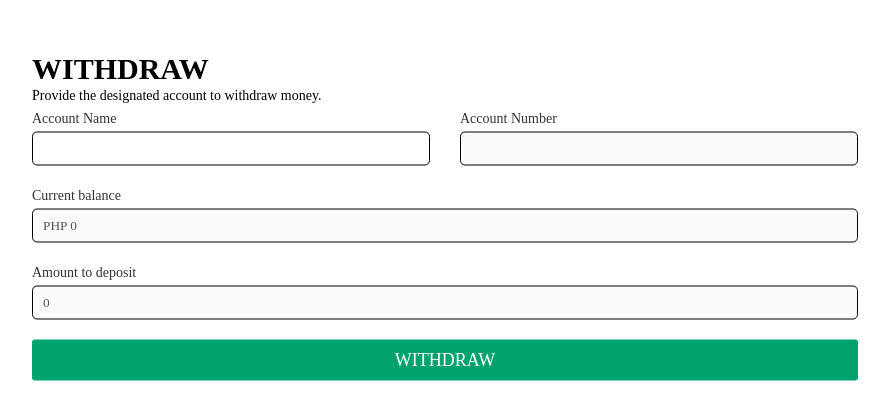
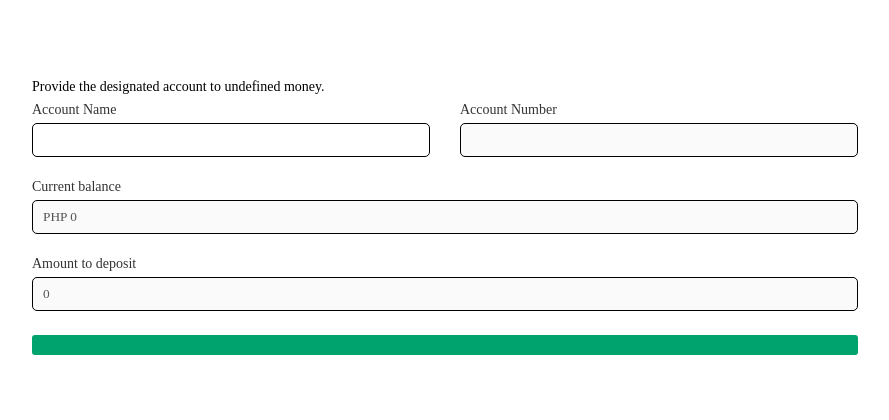
Before and after one commit to jewlmils/banking-app, a React (Vite) app: page / in a window 1280 px wide. Shown: the part 184-604 px from the top of the page, without its empty margins (195-1084 px from the left). Built offline with nearby package versions, Linux system fonts and the light colour scheme; a web font is replaced by a local one.

Commit message:
access transactionType param from route

```diff
--- a/package.json
+++ b/package.json
@@ -14,6 +14,8 @@
     "react-dom": "^18.2.0"
   },
   "devDependencies": {
+    "@rollup/plugin-commonjs": "^25.0.7",
+    "@rollup/plugin-node-resolve": "^15.2.3",
     "@types/react": "^18.2.15",
     "@types/react-dom": "^18.2.7",
     "@vitejs/plugin-react": "^4.0.3",
--- a/src/App.jsx
+++ b/src/App.jsx
@@ -9,9 +9,7 @@ function App() {
   const [count, setCount] = useState(0)
 
   return (
-    <div>
       <TransactPage transactionType="withdraw" />
-    </div>
   )
 }
 
--- a/src/components/TransactPage.jsx
+++ b/src/components/TransactPage.jsx
@@ -1,9 +1,10 @@
 import { useState } from "react";
+import { useParams } from 'react-router-dom';
 
 const TransactPage = (props) => {
 
     const Data = JSON.parse(localStorage.getItem("userData"));
-    const transactionType = props.transactionType;
+    const { transactionType } = useParams();
     const [transactionStatus, setTransactionStatus] = useState({msg: `Provide the designated account to ${transactionType} money.`, style: 'notif'});
     const [accountName, setAccountName] = useState("");
     const [accountNumber, setAccountNumber] = useState("");
@@ -131,30 +132,30 @@ const TransactPage = (props) => {
     return(
         <section id="main-content">
             <form id="form" onSubmit={transact}>
-                <h1 class="page">{transactionType}</h1>
-                <span class={`notif ${transactionStatus.style}`}>{transactionStatus.msg}</span>
-                <div class="row">
-                    <div class="column">
+                <h1 className="page">{transactionType}</h1>
+                <span className={`notif ${transactionStatus.style}`}>{transactionStatus.msg}</span>
+                <div className="row">
+                    <div className="column">
                         <label>Account Name</label>
                         <input
                             type="text"
-                            class="account_name"
+                            className="account_name"
                             name="account_name"
                             onKeyDown={findAccount}
                             onChange={Clear}
                             autoComplete="off"
                             required
                         />
-                        <span class="account_errorNotif" hidden={isAccountNameFound}>
+                        <span className="account_errorNotif" hidden={isAccountNameFound}>
                             No account found. Unable to fetch bank account details.
                         </span>
                     </div>
 
-                    <div class="column">
+                    <div className="column">
                         <label>Account Number</label>
                         <input
                             type="number"
-                            class="account_number"
+                            className="account_number"
                             name="account_number"
                             value={accountNumber}
                             onChange={handleChange}
@@ -163,28 +164,28 @@ const TransactPage = (props) => {
                             autoComplete="off"
                             required
                         />
-                        <span class="account_errorNotif" hidden={isAccountNumberFound}>
+                        <span className="account_errorNotif" hidden={isAccountNumberFound}>
                             The account name and account number provided do not match any existing account in our records.
                         </span>
                     </div>
                 </div>
 
-                <div class="debit_amount">
+                <div className="debit_amount">
                     <label>Current balance</label>
                     <input
                         type="text"
-                        class="current_balance"
+                        className="current_balance"
                         name="current_balance"
                         value={`PHP ${balance}`}
                         disabled
                     />
                 </div>
 
-                <div class="debit_amount">
+                <div className="debit_amount">
                     <label>Amount to deposit</label>
                     <input
                         type="number"
-                        class="input_amount"
+                        className="input_amount"
                         name="input_amount"
                         step=".01"
                         value={inputAmount}
@@ -196,8 +197,8 @@ const TransactPage = (props) => {
                     />
                 </div>
 
-                <div class="debit_button">
-                    <button type="submit" class="btn">{transactionType}</button>
+                <div className="debit_button">
+                    <button type="submit" className="btn">{transactionType}</button>
                 </div>
 
             </form>
--- a/src/style/debit.css
+++ b/src/style/debit.css
@@ -29,6 +29,42 @@ h1{
     font-size: 30px;
     color: #000001;
     text-transform: uppercase;
+}
+
+label{
+    color: #333333;
+    font-size: 14px;
+}
+
+input{
+    width: 100%;
+    font-weight: 400;
+    padding: 8px 10px;
+    border-radius: 5px;
+    border: 1.5px solid #000001;
+    margin-top: 5px;
+}
+
+input:focus{
+    outline: none;
+    border-color: #00a26d;
+}
+
+input::-webkit-outer-spin-button,
+input::-webkit-inner-spin-button {
+  -webkit-appearance: none;
+  margin: 0;
+}
+
+button{
+    border: none;
+    padding: 10px 20px;
+    background: #00a26d;
+    border-radius: 3px;
+    width: 100%;
+    color: white;
+    text-transform: uppercase;
+    font-size: 18px;
 }
 
 .notif{
@@ -69,38 +105,6 @@ h1{
     margin-bottom: 20px;
 }
 
-label{
-    color: #333333;
-    font-size: 14px;
+.account_name{
+    text-transform: uppercase;
 }
-
-input{
-    width: 100%;
-    font-weight: 400;
-    padding: 8px 10px;
-    border-radius: 5px;
-    border: 1.5px solid #000001;
-    margin-top: 5px;
-}
-
-input:focus{
-    outline: none;
-    border-color: #00a26d;
-}
-
-input::-webkit-outer-spin-button,
-input::-webkit-inner-spin-button {
-  -webkit-appearance: none;
-  margin: 0;
-}
-
-button{
-    border: none;
-    padding: 10px 20px;
-    background: #00a26d;
-    border-radius: 3px;
-    width: 100%;
-    color: white;
-    text-transform: uppercase;
-    font-size: 18px;
-}
```
Also changed, not shown: 1 other file (tests, documents, lock files or other folders).
